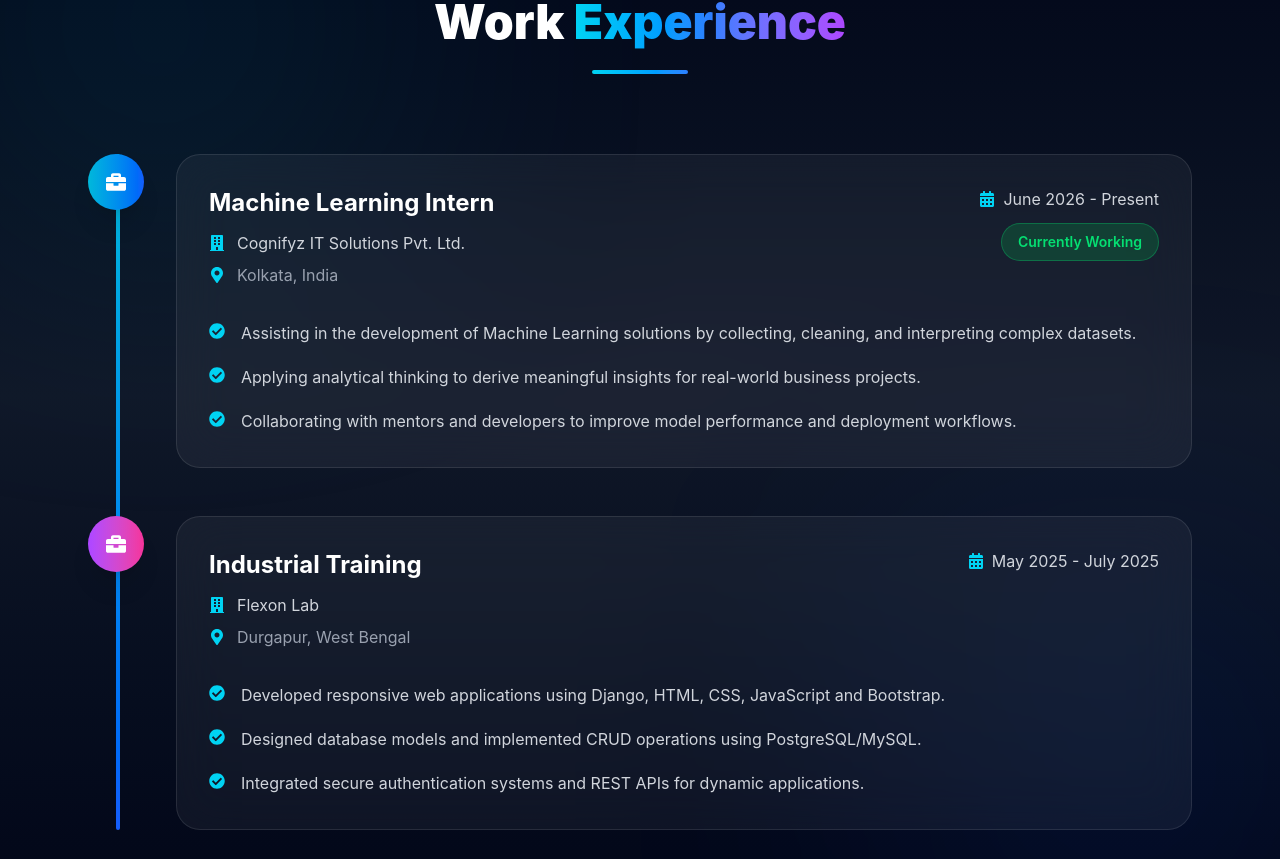
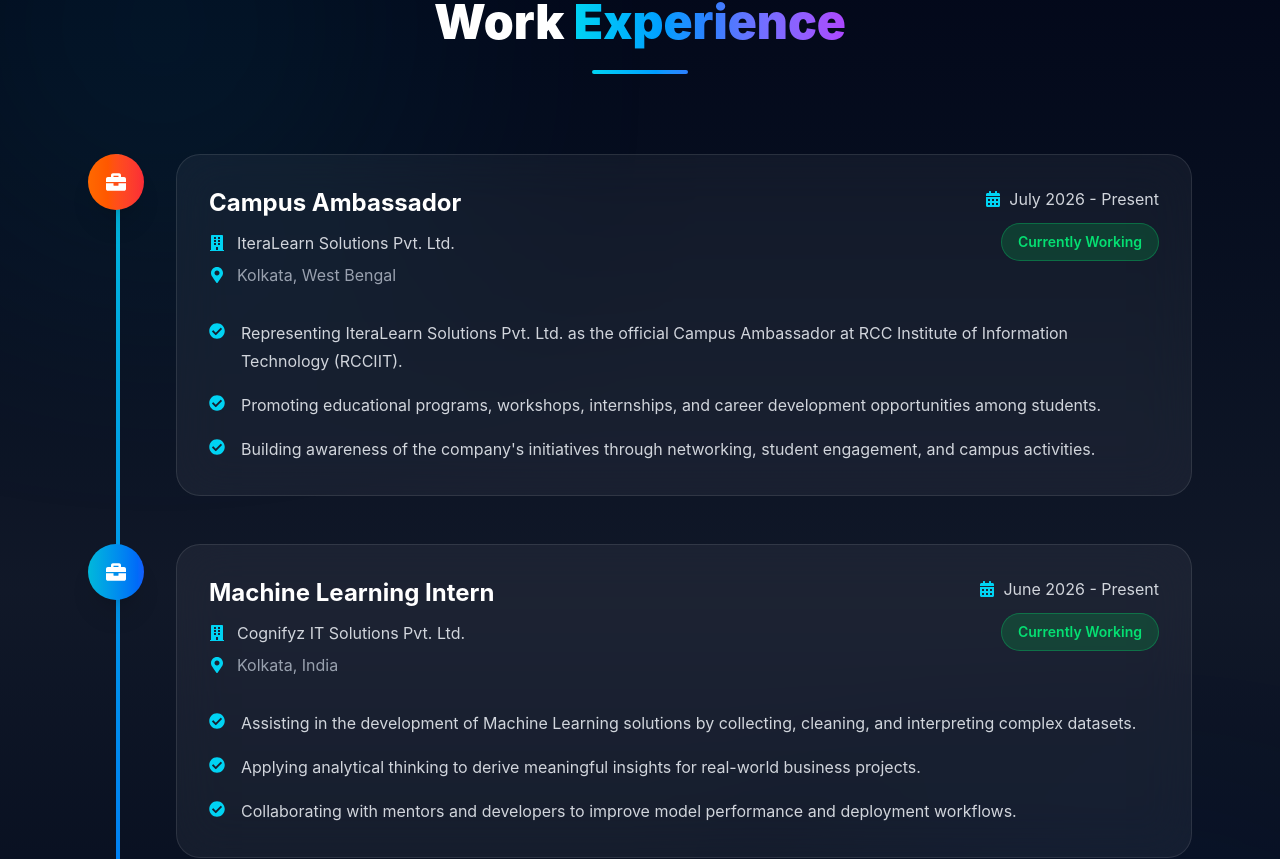
Before and after one commit to RAJSINGH20/PORTFOLIO, a React app: page / in a window 1280 px wide. Shown: the part 3597-4456 px from the top of the page. Built offline with nearby package versions, Linux system fonts and the light colour scheme; the HTML template or start-up script is replaced by a standard one.

Commit message:
feat: add Campus Ambassador role and new certification to showcase experience and achievements

```diff
--- a/src/Components/Sections/Certifications.jsx
+++ b/src/Components/Sections/Certifications.jsx
@@ -6,6 +6,7 @@
   FaNodeJs,
   FaBrain,
   FaIndustry,
+  FaUsers,
 } from "react-icons/fa";
 
 const certifications = [
@@ -14,7 +15,6 @@
     issuer: "Udemy",
     icon: <FaNodeJs />,
     color: "from-green-400 to-emerald-500",
-    // Direct Google Drive Preview Link
     link: "https://drive.google.com/file/d/1aGva0aY8a96p41ZsJc9bblgwMH0Xai5g/preview",
   },
   {
@@ -31,8 +31,14 @@
     color: "from-purple-500 to-pink-500",
     link: "https://drive.google.com/file/d/1XapFRUpeqzORgtAuwYiB6FCEdlfbvR5q/preview",
   },
+  {
+    title: "Campus Ambassador Appointment Letter",
+    issuer: "IteraLearn Solutions Pvt. Ltd.",
+    icon: <FaUsers />,
+    color: "from-orange-400 to-red-500",
+    link: "https://drive.google.com/file/d/1aD5OLo9ABdMn4h8Rom_zMWQkH-izm65p/view?usp=sharing",
+  },
 ];
-
 const Certifications = () => {
   return (
     <section
--- a/src/Components/Sections/Experience.jsx
+++ b/src/Components/Sections/Experience.jsx
@@ -9,6 +9,19 @@
 } from "react-icons/fa";
 
 const experience = [
+  {
+    role: "Campus Ambassador",
+    company: "IteraLearn Solutions Pvt. Ltd.",
+    duration: "July 2026 - Present",
+    location: "Kolkata, West Bengal",
+    current: true,
+    color: "from-orange-500 to-red-500",
+    points: [
+      "Representing IteraLearn Solutions Pvt. Ltd. as the official Campus Ambassador at RCC Institute of Information Technology (RCCIIT).",
+      "Promoting educational programs, workshops, internships, and career development opportunities among students.",
+      "Building awareness of the company's initiatives through networking, student engagement, and campus activities.",
+    ],
+  },
   {
     role: "Machine Learning Intern",
     company: "Cognifyz IT Solutions Pvt. Ltd.",
```
